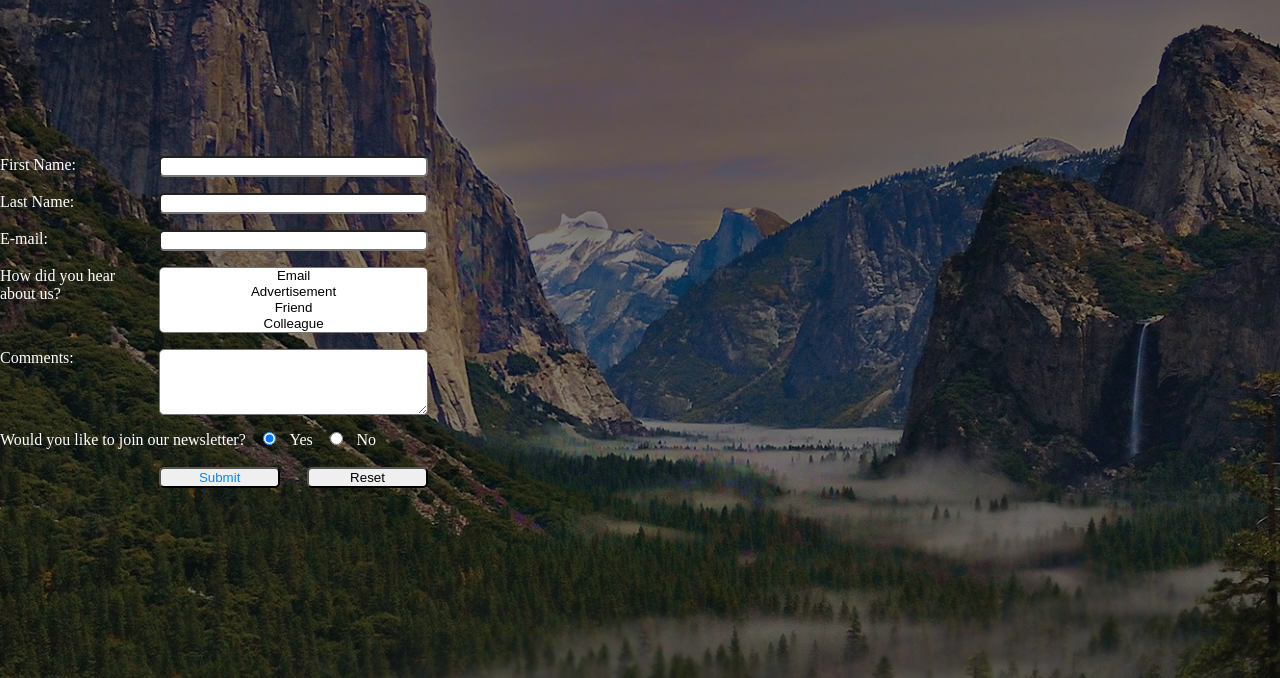
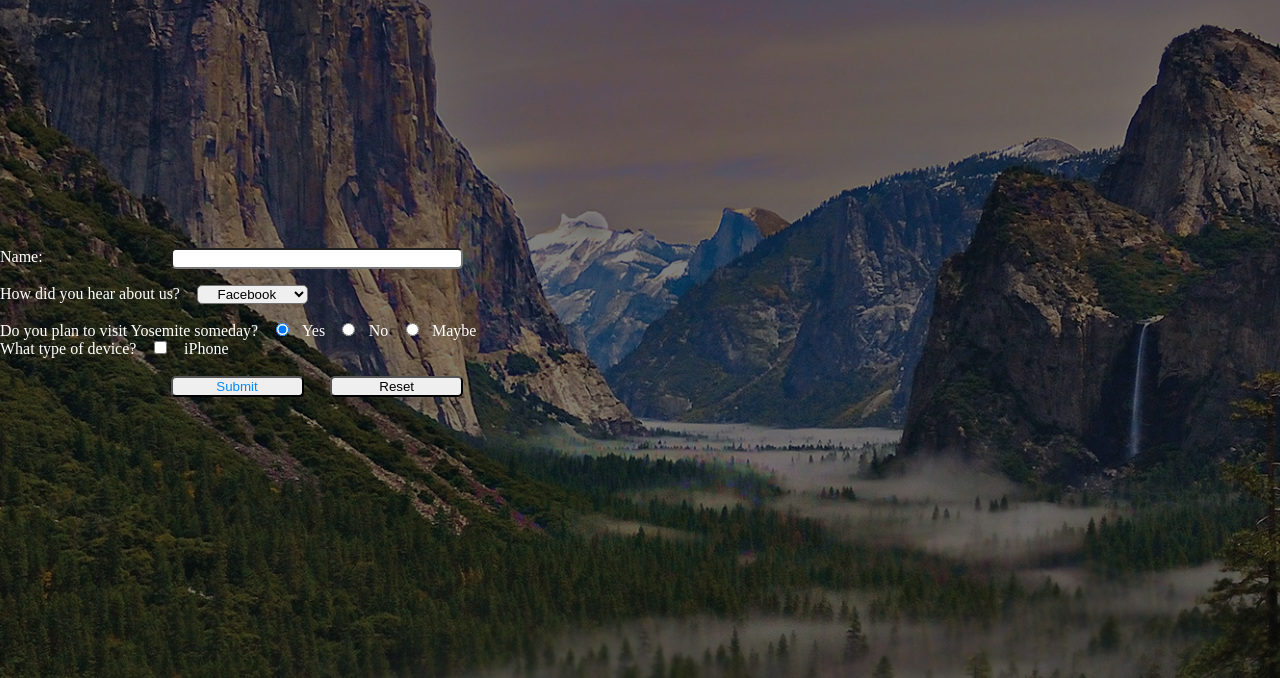
Before and after one commit to tutz7/assignment4, a plain HTML site: page contact.html in a window 1280 px wide. Shown: the part 122-800 px from the top of the page. Drawn offline with Linux system fonts and the light colour scheme.

Commit message:
form updates

```diff
--- a/contact.html
+++ b/contact.html
@@ -34,39 +34,42 @@
     <main>
         <form>
             <p>
-                <label for="firstname">First Name: </label>
-                <input type="text" name="firstname" id="firstname">
-            </p>
-            <p>
-                <label for="lastname">Last Name: </label>
-                <input type="text" name="lastname" id="lastname">
-            </p>
-            <p>
-                <label for="email">E-mail: </label>
-                <input type="text" name="email" id="email">
-            </p>
-            <p>
-                <label for="how-you-heard">How did you hear about us?</label>
-                <select name="how-you-heard" id="how-you-heard" multiple="true">
-                    <option value="email">Email</option>
-                    <option value="ad">Advertisement</option>
-                    <option value="friend">Friend</option>
-                    <option value="colleague">Colleague</option>
-                    <option value="web">Website</option>
-                    <option value="search">Google Search</option>
-                </select>
-            </p>
-            <p>
-                <label for="comments">Comments:</label>
-                <textarea name="comments" id="comments" rows="4" cols="40"></textarea>
+                <label for="name">Name: </label>
+                <input type="text" name="name" id="name">
             </p>
 
+                <label for="heard">How did you hear about us?</label>
+                <select name="how-you-heard" id="how-you-heard">
+                    <option value="facebook">Facebook</option>
+                    <option value="twitter">Twitter</option>
+                    <option value="instagram">Instagram</option>
+                    <option value="friend">Friend</option>
+                    <option value="google">Google Search</option>
+                    <option value="other">Other</option>
+                </select>
+
+            <br>
+            <br>
+
+
             <div class="radio-buttons">
-                <label for="join-newsletter">Would you like to join our newsletter?</label>
+
+                <label for="join-newsletter">Do you plan to visit Yosemite someday?</label>
                 <input type="radio" name="join-newsletter" value="Yes" checked>Yes
                 <input type="radio" name="join-newsletter" value="No">No
+                <input type="radio" name="join-newsletter" value="Maybe">Maybe
+
             </div>
+
+            <div class="checkboxes">
+                <label for="devices">What type of device?</label>
+                <input type="checkbox" name="devicesused" value="iPhone" check> iPhone
+            </div>
+
+
             <br>
+
+
 
 
             <p>
```
